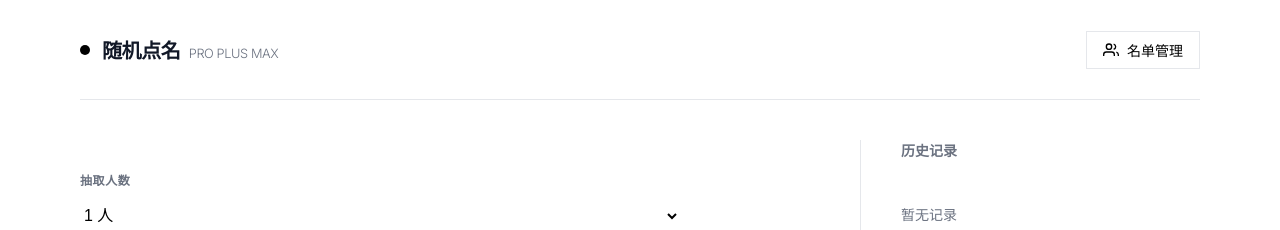
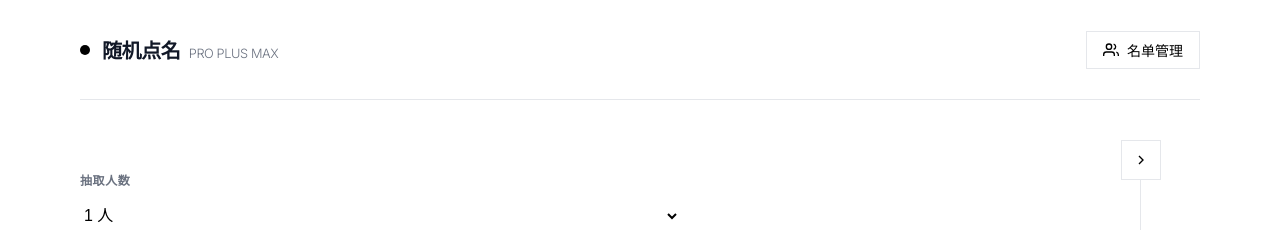
Before and after one commit to A-FreshMan-Y/RollCall, a Vue app: page / in a window 1280 px wide. Shown: the top 230 px of the page. Built offline with nearby package versions, Linux system fonts and the light colour scheme.

Commit message:
调整按钮

```diff
--- a/src/App.vue
+++ b/src/App.vue
@@ -20,7 +20,7 @@
         </div>
       </header>
 
-      <div class="workspace">
+      <div class="workspace" :class="{ 'sidebar-collapsed': !isHistoryExpanded }">
         <!-- 主交互区 -->
         <section class="stage">
           <div class="stage-inner">
@@ -71,7 +71,14 @@
         </section>
 
         <!-- 侧边栏 / 历史记录 -->
-        <aside class="sidebar">
+        <aside class="sidebar" :class="{ 'is-collapsed': !isHistoryExpanded }">
+          <button class="expand-toggle" @click="isHistoryExpanded = !isHistoryExpanded" :title="isHistoryExpanded ? '折叠历史' : '展开历史'">
+            <svg class="icon-sm transition-icon" :class="{ 'rotated': isHistoryExpanded }" viewBox="0 0 24 24" fill="none" stroke="currentColor" stroke-width="2">
+              <path d="M15 18l-6-6 6-6" />
+            </svg>
+          </button>
+
+          <div class="sidebar-content">
             <div class="sidebar-header">
               <h2>历史记录</h2>
               <button v-if="history.length > 0" class="text-link" @click="clearHistory">清空</button>
@@ -85,6 +92,7 @@
               </transition-group>
               <div v-if="history.length === 0" class="empty-history">
                 暂无记录
+              </div>
             </div>
           </div>
         </aside>
@@ -111,6 +119,7 @@ const names = ref([])
 const pickCount = ref(1)
 const displayNames = ref(['准备就绪'])
 const isRolling = ref(false)
+const isHistoryExpanded = ref(false)
 
 let timer = null
 
@@ -289,6 +298,11 @@ body {
   gap: 60px;
   padding: 40px 0;
   overflow: hidden;
+  transition: grid-template-columns 0.4s cubic-bezier(0.4, 0, 0.2, 1);
+}
+
+.workspace.sidebar-collapsed {
+  grid-template-columns: 1fr 60px;
 }
 
 .stage {
@@ -453,9 +467,59 @@ input:checked + .slider::before { transform: translateX(16px); }
 
 .sidebar {
   border-left: 1px solid var(--border-color);
-  padding-left: 40px;
+  padding-left: 0;
   display: flex;
   flex-direction: column;
+  position: relative;
+  transition: all 0.4s cubic-bezier(0.4, 0, 0.2, 1);
+}
+
+.sidebar.is-collapsed {
+  padding-left: 0;
+}
+
+.sidebar-content {
+  padding-left: 40px;
+  opacity: 1;
+  transition: opacity 0.3s;
+  height: 100%;
+  display: flex;
+  flex-direction: column;
+}
+
+.sidebar.is-collapsed .sidebar-content {
+  opacity: 0;
+  pointer-events: none;
+}
+
+.expand-toggle {
+  position: absolute;
+  left: -20px;
+  top: 0;
+  width: 40px;
+  height: 40px;
+  background: var(--bg-primary);
+  border: 1px solid var(--border-color);
+  display: flex;
+  align-items: center;
+  justify-content: center;
+  cursor: pointer;
+  z-index: 10;
+  transition: all 0.2s;
+}
+
+.expand-toggle:hover {
+  background: var(--bg-secondary);
+  transform: scale(1.1);
+}
+
+.transition-icon {
+  transition: transform 0.4s ease;
+  transform: rotate(180deg);
+}
+
+.transition-icon.rotated {
+  transform: rotate(0deg);
 }
 
 .sidebar-header {
```
Lines whose indentation alone changed are shown as unchanged.
